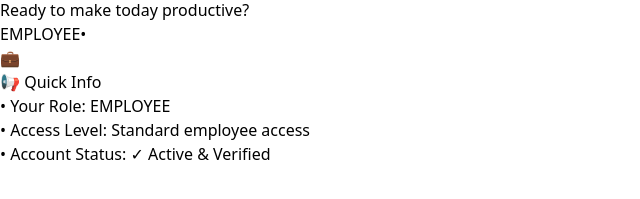
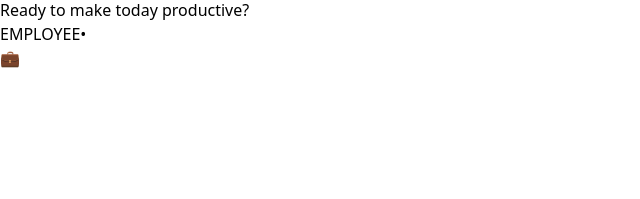
Before and after one commit to xxhalflifexx-source/workmangement, a Next.js app: page /dashboard in a window 1280 px wide. Shown: the part 181-380 px from the top of the page, without its empty margins (0-640 px from the left). Built offline with nearby package versions, Linux system fonts and the light colour scheme; no server answers.

Commit message:
Removed the Quick Info section from the dashboard page.

```diff
--- a/app/dashboard/page.tsx
+++ b/app/dashboard/page.tsx
@@ -168,29 +168,6 @@ export default async function Dashboard() {
             </Link>
           )}
         </div>
-
-        {/* Quick Info Section */}
-        <div className="bg-white rounded-lg shadow p-4 sm:p-6 border border-gray-200">
-          <h3 className="text-base sm:text-lg font-semibold text-gray-900 mb-3 sm:mb-4">📢 Quick Info</h3>
-          <div className="space-y-3 text-sm text-gray-600">
-            <p>
-              • <span className="font-medium">Your Role:</span>{" "}
-              <span className="text-blue-600 font-semibold">{role}</span>
-            </p>
-            <p>
-              • <span className="font-medium">Access Level:</span>{" "}
-              {role === "ADMIN"
-                ? "Full system access"
-                : role === "MANAGER"
-                ? "Team management access"
-                : "Standard employee access"}
-            </p>
-            <p>
-              • <span className="font-medium">Account Status:</span>{" "}
-              <span className="text-green-600 font-medium">✓ Active & Verified</span>
-            </p>
-          </div>
-        </div>
       </div>
     </main>
   );
```
